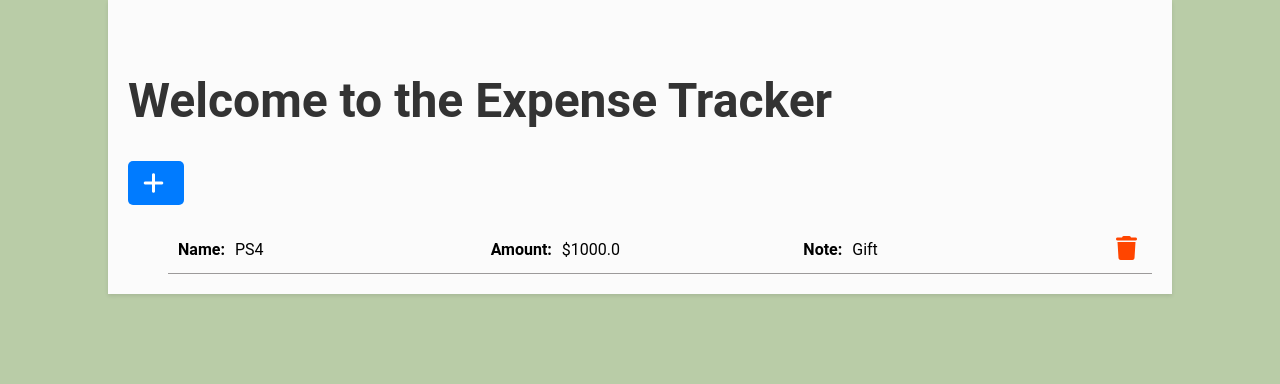
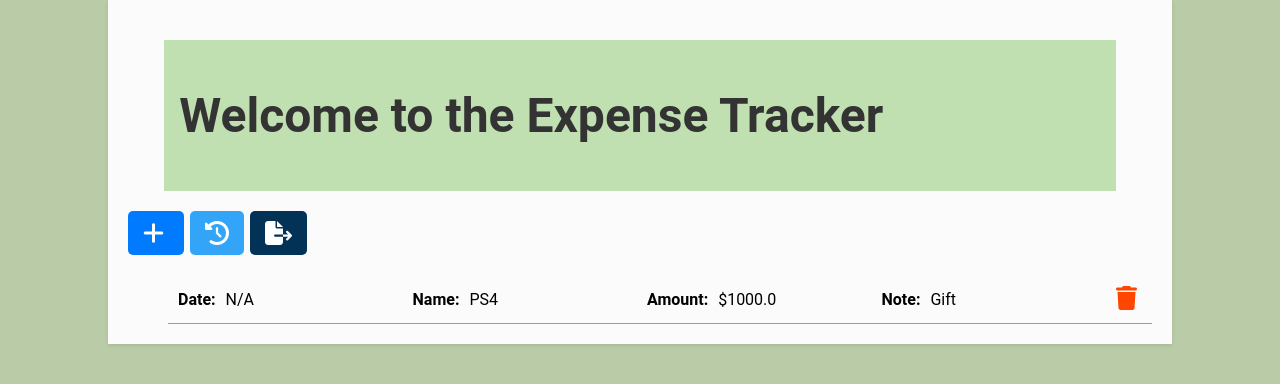
Before and after one commit to seankhy/CS361-Project, a Flask app: page / in a window 1280 px wide. Shown: the top 384 px of the page. Run offline with Flask 3, Linux system fonts and the light colour scheme; some libraries are stand-ins or nearby versions.

Commit message:
Try to implement Date, Export, Histroy

```diff
--- a/static/styles.css
+++ b/static/styles.css
@@ -14,6 +14,23 @@ body {
     box-shadow: 0 2px 4px rgba(0, 0, 0, 0.1);
 }
 
+
+.container2 {
+    width: 80%;
+    margin: auto;
+    background: #d7bebe;
+    padding: 20px;
+    box-shadow: 0 2px 4px rgba(0, 0, 0, 0.1);
+}
+
+.container3 {
+    width: 90%;
+    margin: auto;
+    background: #c1e0b1;
+    padding: 15px;
+
+}
+
 .header {
     font-size: 24px;
     text-align: left;
@@ -28,7 +45,8 @@ body {
 
 .expense-item {
     display: grid;
-    grid-template-columns: repeat(3, 1fr) auto;
+    grid-template-columns: repeat(4, 1fr) auto;
+    /* grid-template-columns: auto auto auto 1fr auto; */
     gap: 10px;
     align-items: center;
     padding: 10px;
@@ -82,6 +100,47 @@ body {
     font-size: 25px;
 }
 
+.history-button {
+    background: #32a5f8;
+    color: #fff;
+    padding: 10px 15px;
+    text-decoration: none;
+    border-radius: 5px;
+    display: inline-flex;
+    align-items: center;
+    justify-content: center;
+    margin-top: 20px;
+}
+
+
+.export-button{
+    background: #023255;
+    color: #fff;
+    padding: 10px 15px;
+    text-decoration: none;
+    border-radius: 5px;
+    display: inline-flex;
+    align-items: center;
+    justify-content: center;
+    margin-top: 20px;
+}
+
+
+.home-button {
+    background-color: #4CAF50;
+    border: none;
+    color: white;
+    padding: 10px 15px;
+    text-align: center;
+    text-decoration: none;
+    display: inline-block;
+    font-size: 16px;
+    margin: 4px 2px;
+    cursor: pointer;
+    border-radius: 12px;
+}
+
+
 button {
     background: none;
     border: none;
--- a/templates/index.html
+++ b/templates/index.html
@@ -10,16 +10,22 @@
 <body>
     <div class="container">
         <div class="header">
-            <h1>Welcome to the Expense Tracker</h1>
+            <div class ="container3">
+                <h1>Welcome to the Expense Tracker</h1>
+            </div>
+
             <a href="/add" class="add-button"><i class="fa-solid fa-plus"></i></a>
+            <a href="{{ url_for('history') }}" class="history-button"><i class="fa-solid fa-clock-rotate-left"></i></a>
+            <a href="{{ url_for('export_expenses') }}" class="export-button"><i class="fa-solid fa-file-export"></i></a>
         </div>
         <ul class="expense-list">
             {% for expense in expenses %}
             <li class="expense-item">
+                <span class="expense-details"><span class="label">Date:</span> {{ expense.date.strftime('%Y-%m-%d') if expense.date else 'N/A' }}</span>
                 <span class="expense-details"><span class="label">Name: </span> {{ expense.name }}</span>
                 <span class="expense-details"><span class="label">Amount: </span> ${{ expense.amount }}</span>
                 <span class="expense-details"><span class="label">Note:</span> {{ expense.note }}</span>
-                <form action="{{ url_for('remove_expense', expense_id=expense.id) }}" method="post" class="remove-button">
+                <form action="{{ url_for('soft_remove_expense', expense_id=expense.id) }}" method="post" class="remove-button">
                     <button type="submit"><i class="fa-solid fa-trash"></i></button>
                 </form>
             </li>
```
Also changed, not shown: templates/add.html (+10 -0 lines), templates/history.html (added, +35 -0 lines), instance/expenses.db.
